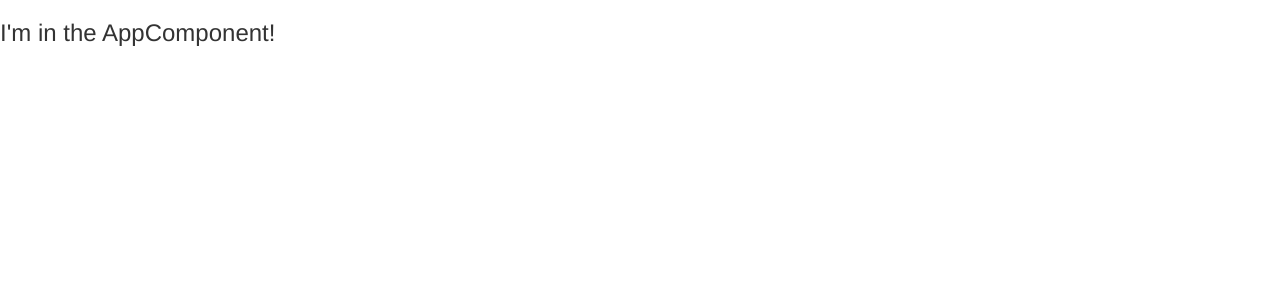
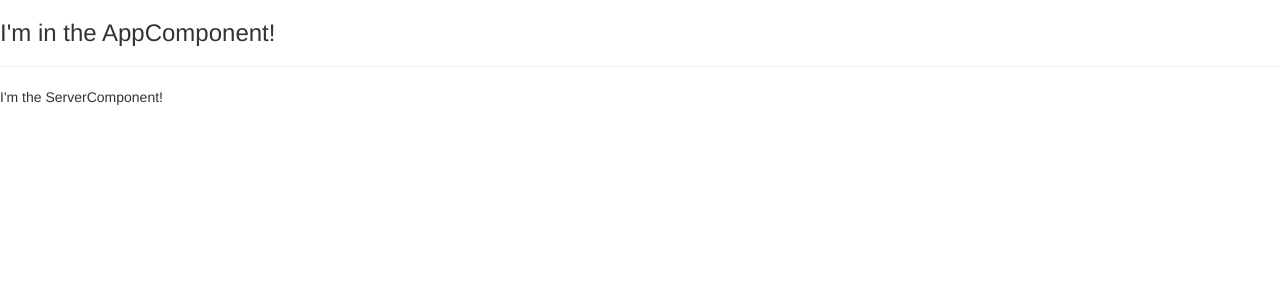
Before and after one commit to PlavosVasilis/Angular_CompleteGuideExercises, an Angular app in the folder app2/: page / in a window 1280 px wide. Shown: the top 300 px of the page. Built offline with nearby package versions, Linux system fonts and the light colour scheme.

Commit message:
L02.06 Server Component Activated in the App

```diff
--- a/app2/src/app/app.component.html
+++ b/app2/src/app/app.component.html
@@ -1 +1,3 @@
 <h3>I'm in the AppComponent!</h3>
+<hr>
+<app-server></app-server>
--- a/app2/src/app/app.module.ts
+++ b/app2/src/app/app.module.ts
@@ -4,15 +4,17 @@ import { FormsModule } from '@angular/forms';
 import { HttpModule } from '@angular/http';
 
 import { AppComponent } from './app.component';
+import { ServerComponent } from './server/server.component';
 
 @NgModule({
   declarations: [
-    AppComponent
+    AppComponent,
+    ServerComponent
   ],
   imports: [
     BrowserModule,
     FormsModule,
-    HttpModule,
+    HttpModule
   ],
   providers: [],
   bootstrap: [AppComponent]
--- a/app2/src/app/server/server.component.html
+++ b/app2/src/app/server/server.component.html
@@ -1 +1 @@
-<h3>I'm the ServerComponent!</h3>
+<p>I'm the ServerComponent!</p>
```
